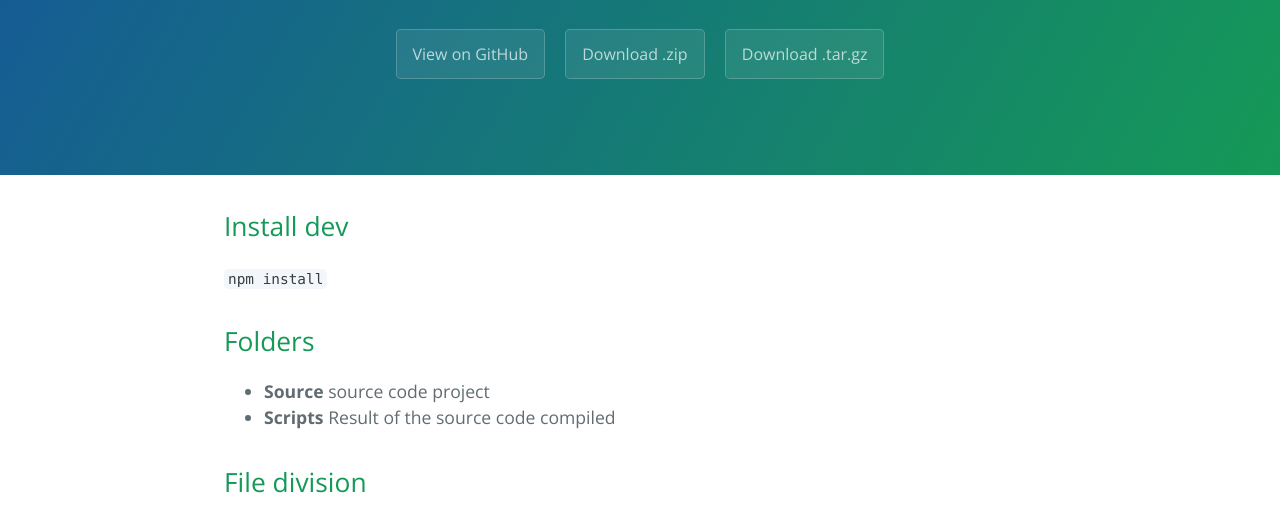
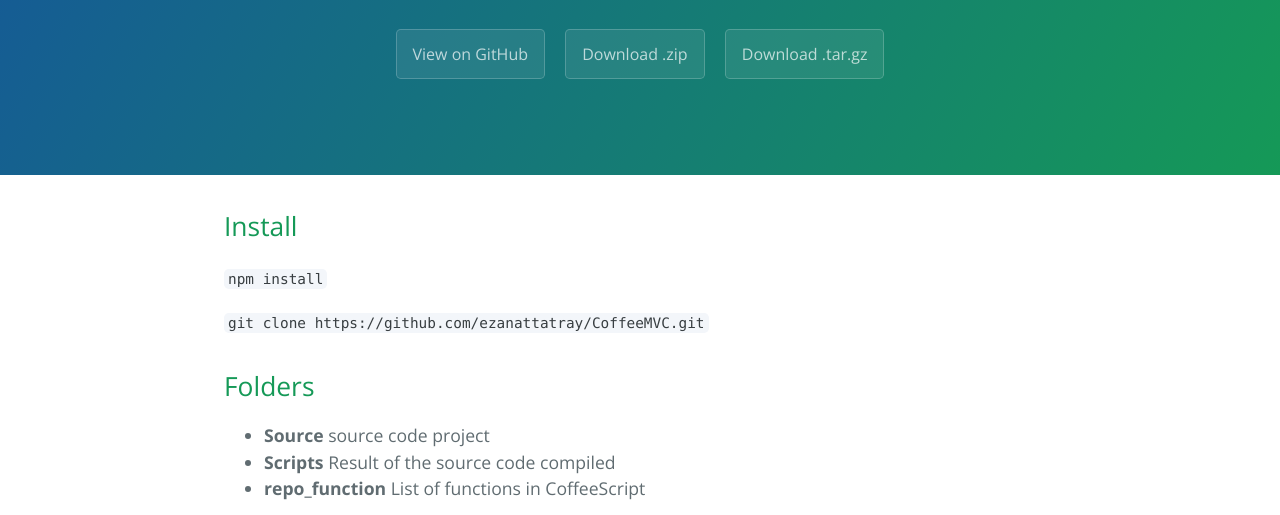
Before and after one commit to ez-vindi/CoffeeMVC, a plain HTML site: page index.html in a window 1280 px wide. Shown: the part 208-723 px from the top of the page. Drawn offline with nearby package versions, Linux system fonts and the light colour scheme.

```diff
--- a/index.html
+++ b/index.html
@@ -20,9 +20,11 @@
 
     <section class="main-content">
       <h2>
-<a id="install-dev" class="anchor" href="#install-dev" aria-hidden="true"><span aria-hidden="true" class="octicon octicon-link"></span></a>Install dev</h2>
+<a id="install" class="anchor" href="#install" aria-hidden="true"><span aria-hidden="true" class="octicon octicon-link"></span></a>Install</h2>
 
 <p><code>npm install</code></p>
+
+<p><code>git clone https://github.com/ezanattatray/CoffeeMVC.git</code></p>
 
 <h2>
 <a id="folders" class="anchor" href="#folders" aria-hidden="true"><span aria-hidden="true" class="octicon octicon-link"></span></a>Folders</h2>
@@ -32,6 +34,8 @@
 <strong>Source</strong> source code project</li>
 <li>
 <strong>Scripts</strong> Result of the source code compiled</li>
+<li>
+<strong>repo_function</strong> List of functions in CoffeeScript</li>
 </ul>
 
 <h2>
```
Also changed, not shown: params.json (+1 -1 lines).
